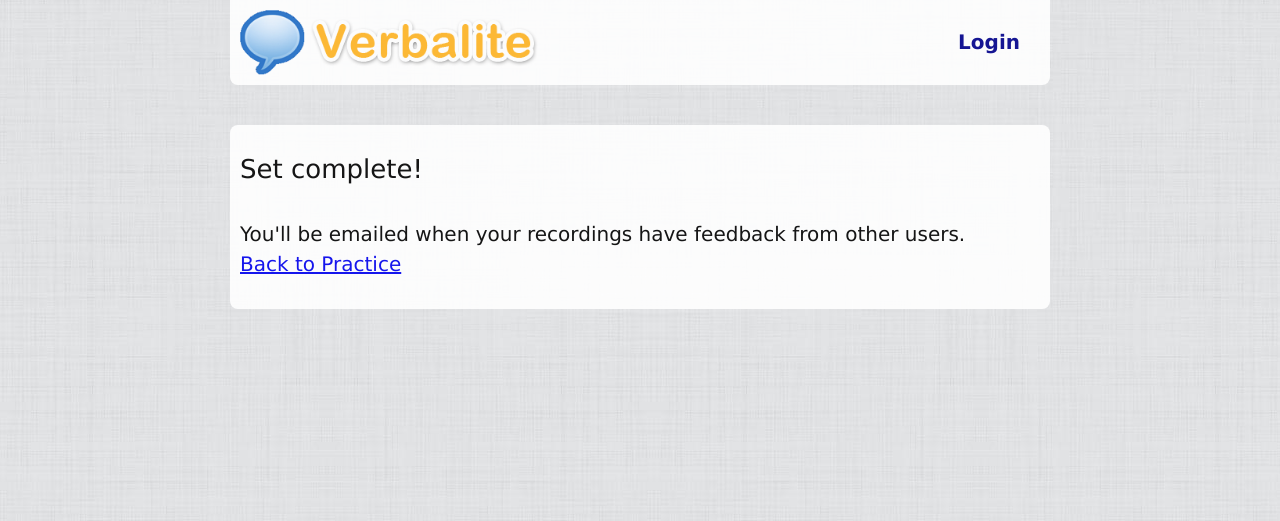
After one commit to ddgromit/mimicme, a Django app: page /finished/ in a window 1280 px wide. The commit adds this page. Shown: the top 521 px of the page. Run offline with Django 3.2, Linux system fonts and the light colour scheme; style sheets or scripts are compiled from the project's sources; some libraries are stand-ins or nearby versions.

Commit message:
Finished page

```diff
--- /dev/null
+++ b/practice/static/css/finished.css
@@ -0,0 +1,6 @@
+.title {
+  font-size: 26px;
+  margin: 15px 0 30px 0; }
+
+.instructions {
+  font-size: 20px; }
--- /dev/null
+++ b/practice/static/css/finished.scss
@@ -0,0 +1,21 @@
+@mixin border-radius($radius) {
+  border-radius: $radius;
+  -moz-border-radius: $radius;
+  -webkit-border-radius: $radius;
+}
+@mixin shadow($color: #333333, $distance: 0px, $spread:2px) {
+  -moz-box-shadow: 0px 1px 2px $color;
+  -webkit-box-shadow: $distance $distance $spread $color;
+  box-shadow: 0px 1px 2px $color;
+  -ms-filter: "progid:DXImageTransform.Microsoft.Shadow(Strength=4, Direction=90, Color='$color')";
+  filter: progid:DXImageTransform.Microsoft.Shadow(Strength=4, Direction=90, Color='$color');
+}
+
+.title {
+    font-size: 26px;
+    margin: 15px 0 30px 0;
+}
+
+.instructions {
+    font-size: 20px;
+}
--- /dev/null
+++ b/practice/templates/finished.html
@@ -0,0 +1,27 @@
+{% extends 'withdash.html' %}
+
+{% block css %}
+{{ block.super }}
+<link rel="stylesheet" type="text/css" href="{{ STATIC_URL }}css/finished.css"/>
+<link rel="stylesheet" type="text/css" href="{{ STATIC_URL }}css/ui-lightness/jquery-ui-1.8.7.custom.css"/>
+{% endblock css %}
+
+{% block title %}Sets{%endblock%}
+
+{% block javascript %}
+{{ block.super }}
+<script type="text/javascript" src="{{ STATIC_URL }}js/jquery-1.6.2.min.js"></script>
+{% endblock javascript %}
+
+{% block content %}
+<div class="column-800">
+    <div class="title">
+        Set complete!
+    </div>
+    <div class="instructions">
+        You'll be emailed when your recordings have feedback from other users.
+        <BR />
+        <a href="/sets/">Back to Practice</a>
+    </div>
+</div>
+{% endblock content %}
--- a/practice/templates/practice.html
+++ b/practice/templates/practice.html
@@ -97,7 +97,7 @@
 
             <div class="next">
                 {% if last_one %}
-                <button class="next-button" onclick="window.location='/review/'">
+                <button class="next-button" onclick="window.location='/finished/'">
                     Finish Set
                 </button>
                 {% else %}
--- a/practice/urls.py
+++ b/practice/urls.py
@@ -8,4 +8,5 @@ urlpatterns = patterns('practice.views',
     (r'submit_recording/?','submit_recording'),
     (r'expert_recording/(?P<phrase_id>\d+)/?','expert_recording'),
     (r'give_response/?','give_response'),
+    (r'finished/?','finished'),
 )
--- a/practice/views.py
+++ b/practice/views.py
@@ -216,3 +216,7 @@ def give_response(request):
     return render(request,'give_response.html',{
         'recordingObjs':recordingObjs,
     })
+
+
+def finished(request):
+    return render(request,'finished.html', {})
```
